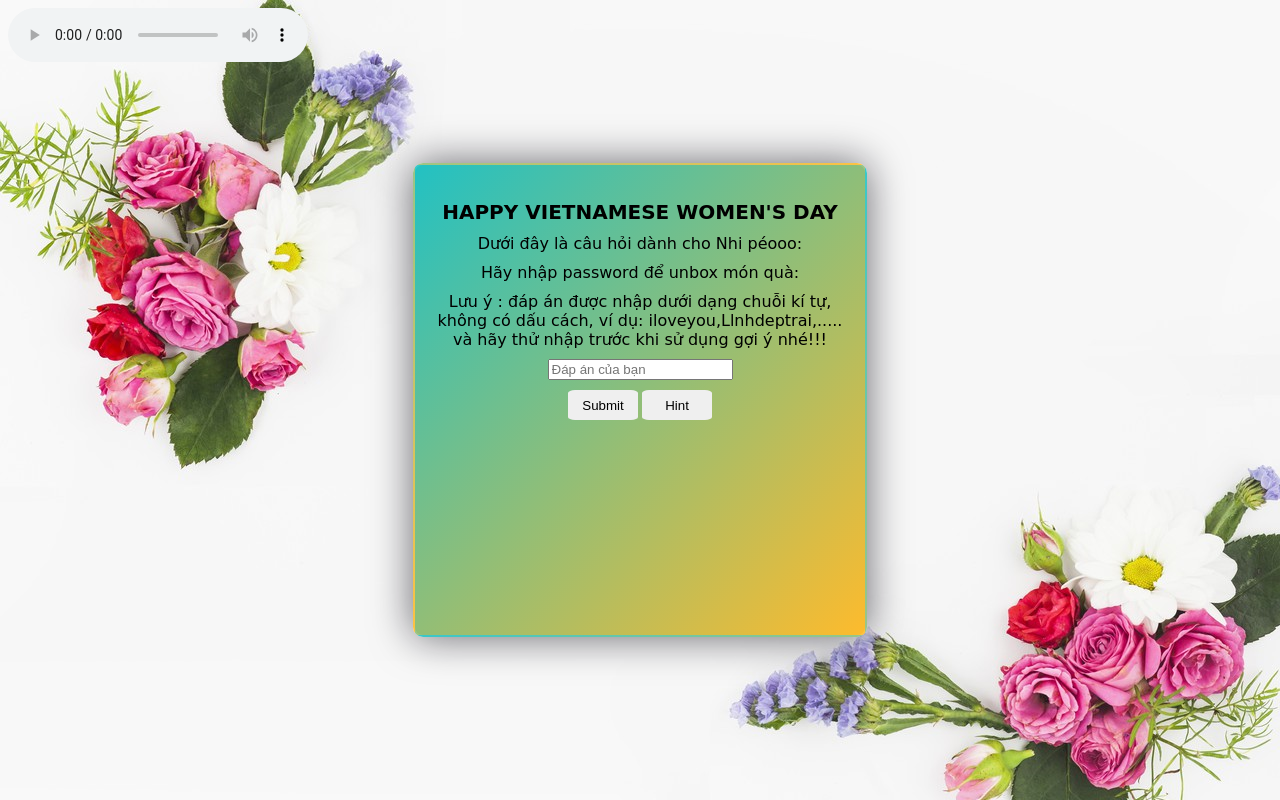
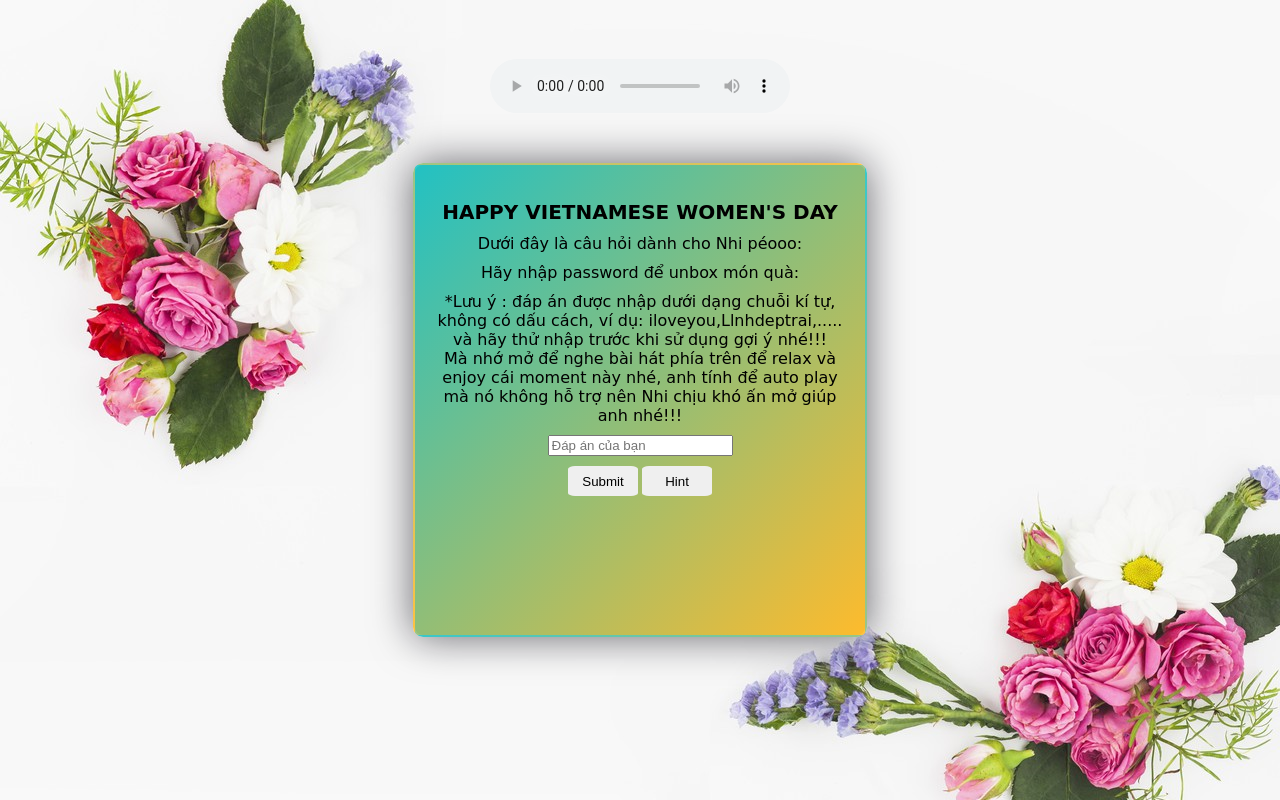
Before and after one commit to k1ll50m30n3/k1ll50m30n3.github.io, a plain HTML site: page 20-10/index.html in a window 1280 px wide. Drawn offline with Linux system fonts and the light colour scheme.

Commit message:
update new line

```diff
--- a/20-10/index.html
+++ b/20-10/index.html
@@ -21,8 +21,12 @@
                 Hãy nhập password để unbox món quà:
             </div>
             <div class="note">
-                Lưu ý : đáp án được nhập dưới dạng chuỗi kí tự, không có dấu cách, ví dụ: iloveyou,Llnhdeptrai,.....
+                *Lưu ý : đáp án được nhập dưới dạng chuỗi kí tự, không có dấu cách, ví dụ: iloveyou,Llnhdeptrai,.....
                 và hãy thử nhập trước khi sử dụng gợi ý nhé!!!
+
+            </div>
+            <div class="note">
+                Mà nhớ mở để nghe bài hát phía trên để relax và enjoy cái moment này nhé, anh tính để auto play mà nó không hỗ trợ nên Nhi chịu khó ấn mở giúp anh nhé!!!
             </div>
             <div class="answer">
                 <input type="text" id="text" class="result" autocomplete="off" placeholder="Đáp án của bạn">
@@ -37,9 +41,15 @@
 
         <div id="result"></div>
     </div>
-    <audio controls=""  >
-        <source src="1.mp3" type="audio/mpeg">
-    </audio>
+    <footer >
+        <div class="music">
+            <audio controls=""  >
+                <source src="1.mp3" type="audio/mpeg">
+            </audio>
+        </div>
+
+    </footer>
+
 </body>
 
 </html>
--- a/20-10/style.css
+++ b/20-10/style.css
@@ -79,3 +79,8 @@ body {
   color: red;
   font-weight: 500;
 }
+.music{
+  margin-top:59px;
+  text-align: center ;
+
+}
```
